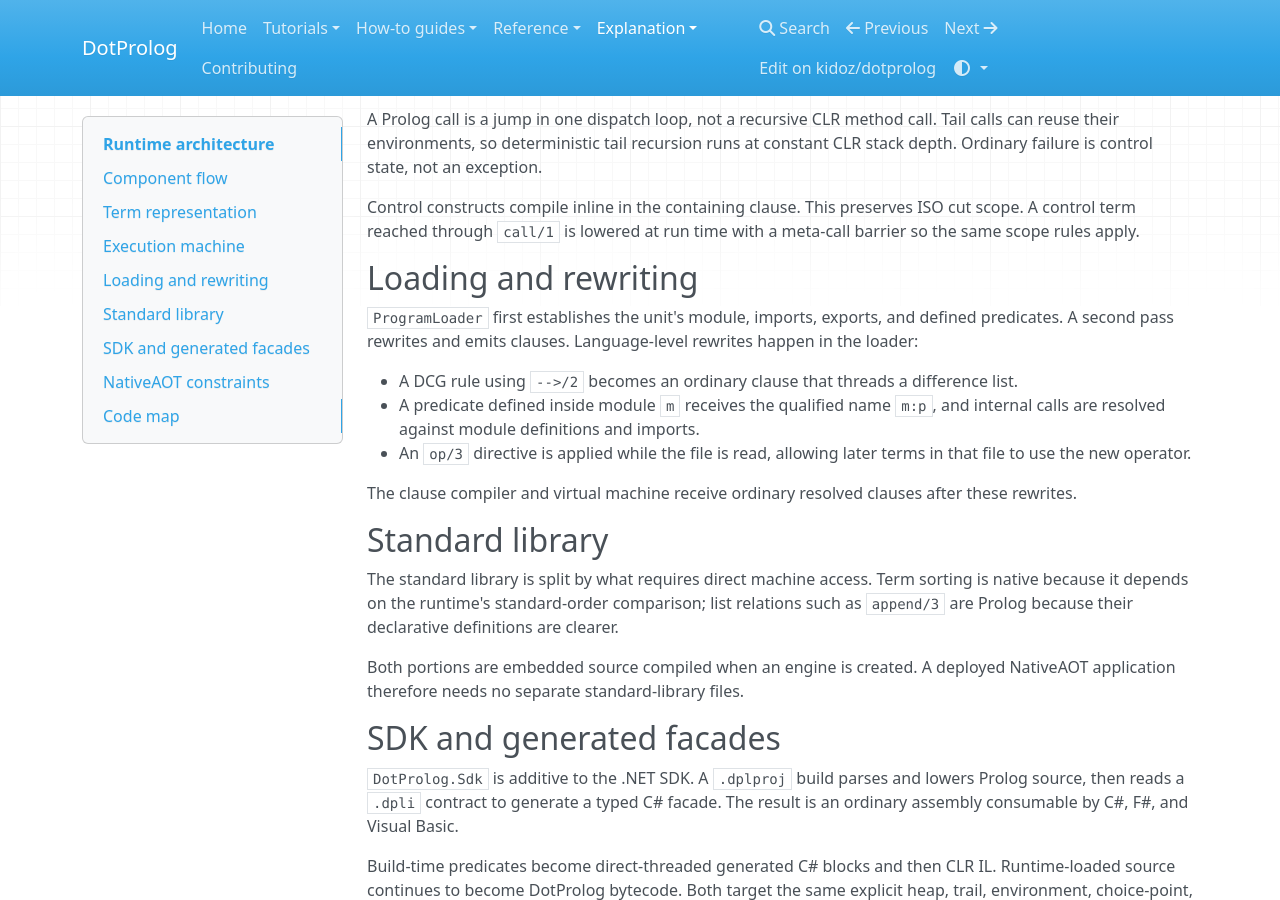
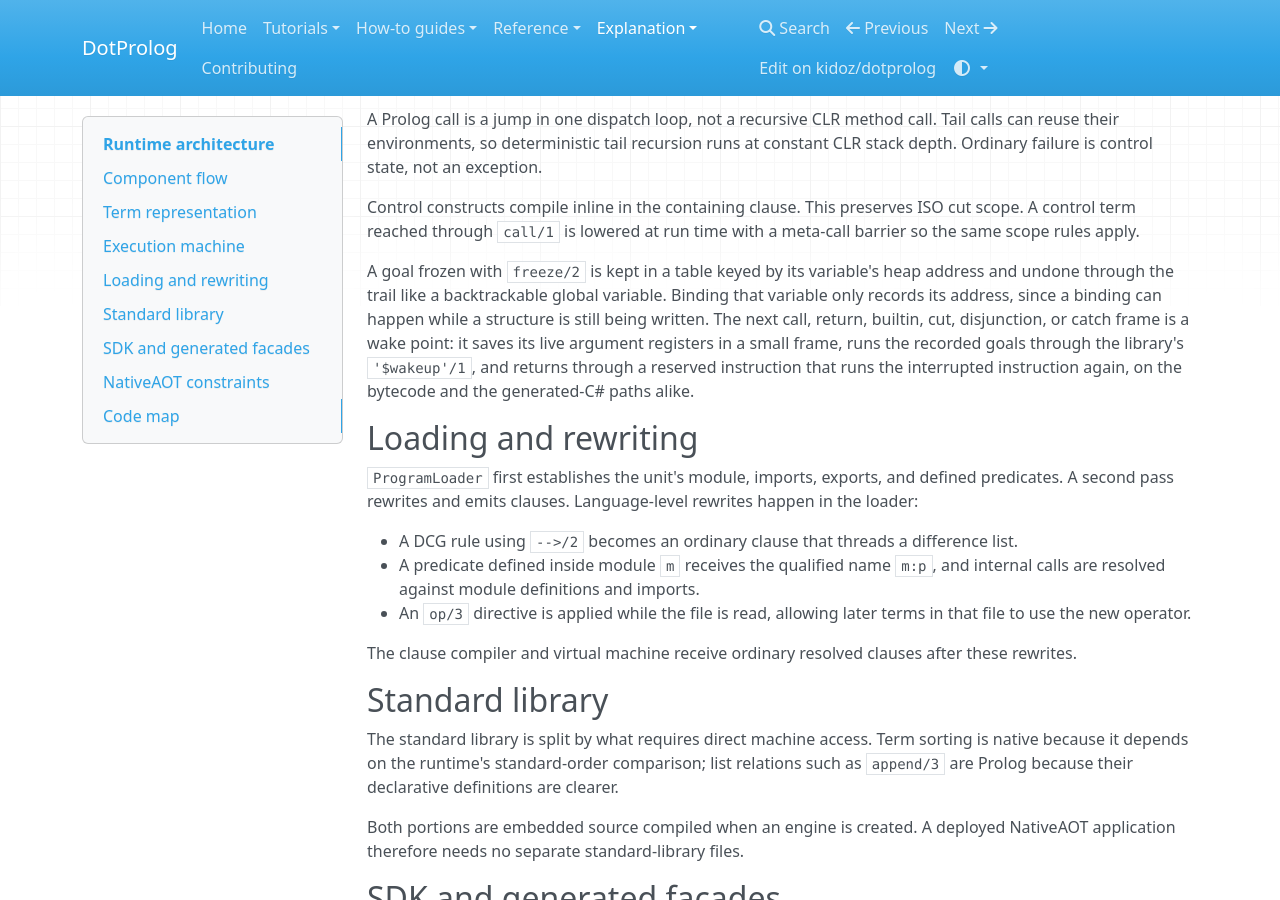
Before and after one commit to kidoz/dotprolog, an MkDocs documentation site: the page built from docs/architecture/index.md, in a window 1280 px wide and 900 px high, scrolled down 997 px. Built offline with MkDocs 1.6.1, drawn with Linux system fonts in a browser that asks for light colours; nearby versions of some CDN libraries.

Commit message:
Describe freeze/2 and its wake points in the docs

```diff
--- a/docs/architecture/index.md
+++ b/docs/architecture/index.md
@@ -52,6 +52,14 @@ failure is control state, not an exception.
 Control constructs compile inline in the containing clause. This preserves ISO cut scope. A
 control term reached through `call/1` is lowered at run time with a meta-call barrier so the same
 scope rules apply.
+
+A goal frozen with `freeze/2` is kept in a table keyed by its variable's heap address and undone
+through the trail like a backtrackable global variable. Binding that variable only records its
+address, since a binding can happen while a structure is still being written. The next call,
+return, builtin, cut, disjunction, or catch frame is a wake point: it saves its live argument
+registers in a small frame, runs the recorded goals through the library's `'$wakeup'/1`, and
+returns through a reserved instruction that runs the interrupted instruction again, on the bytecode
+and the generated-C# paths alike.
 
 ## Loading and rewriting
 
```
Also changed, not shown: COMPATIBILITY.md (+1 -1 lines), README.md (+1 -0 lines), docs/reference/swi-compatibility.md (+2 -1 lines).
